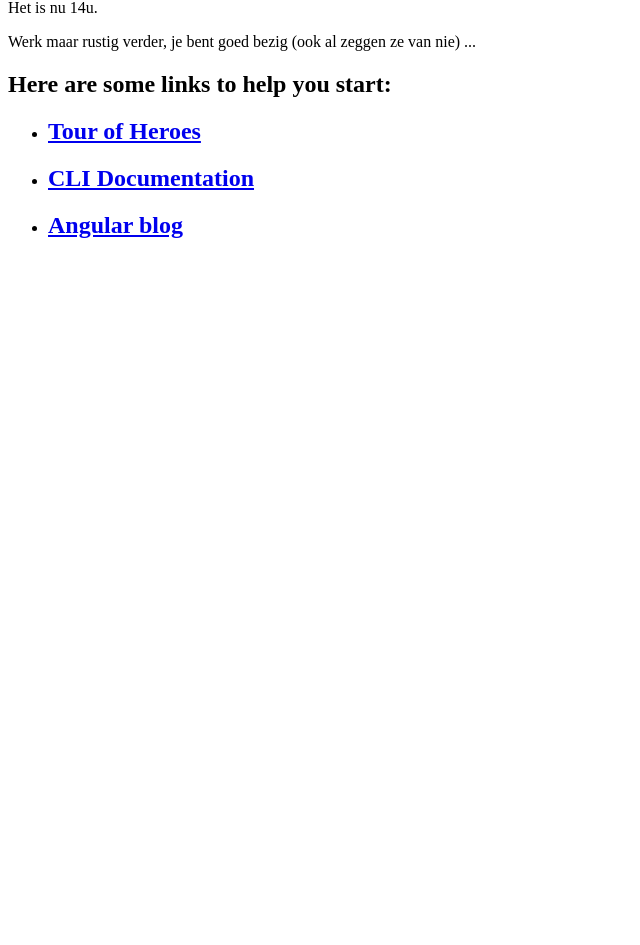
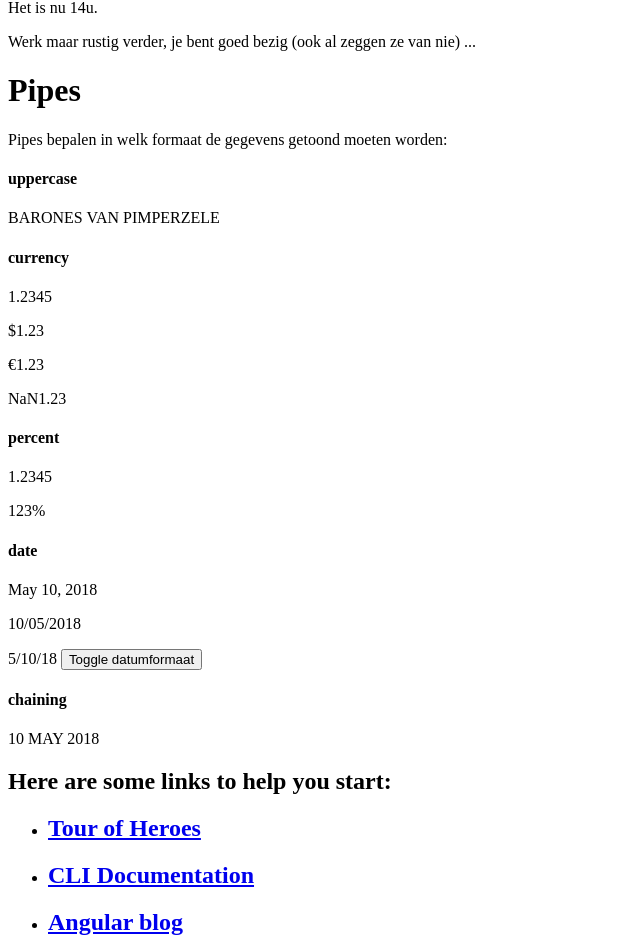
Before and after one commit to annve/tml-angular, an Angular app: page / in a window 1280 px wide. Shown: the part 1500-2445 px from the top of the page, without its empty margins (0-640 px from the left). Before the commit the page ends 1758 px from the top, so only its background shows below. Built offline with nearby package versions, Linux system fonts and the light colour scheme.

Commit message:
vb pipes toegevoegd

```diff
--- a/src/app/app.component.html
+++ b/src/app/app.component.html
@@ -10,6 +10,7 @@
 <vbif></vbif>
 <vbfor></vbfor>
 <vbswitch></vbswitch>
+<vbpipes></vbpipes>
 <h2>Here are some links to help you start: </h2>
 <ul>
   <li>
--- a/src/app/app.module.ts
+++ b/src/app/app.module.ts
@@ -8,6 +8,7 @@
 import { VbIfComponent } from './voorbeelden/vbif/vbif.component';
 import { VbForComponent } from './voorbeelden/vbfor/vbfor.component';
 import { VbSwitchComponent } from './voorbeelden/vbswitch/vbswitch.component';
+import { VbPipesComponent } from './voorbeelden/vbpipes/vbpipes.component';
 
 @NgModule({
   declarations: [
@@ -16,7 +17,8 @@
     VbDatabindingComponent,
     VbIfComponent,
     VbForComponent,
-    VbSwitchComponent
+    VbSwitchComponent,
+    VbPipesComponent
   ],
   imports: [
     BrowserModule, FormsModule
--- /dev/null
+++ b/src/app/voorbeelden/vbpipes/vbpipes.component.html
@@ -0,0 +1,23 @@
+<h1>Pipes</h1>
+<p>Pipes bepalen in welk formaat de gegevens getoond moeten worden:</p>
+
+<h4>uppercase</h4>
+<p>{{ naam | uppercase }}</p>
+
+<h4>currency</h4>
+<p>{{ bedrag }}</p>
+<p>{{ bedrag | currency }}</p>
+<p>{{ bedrag | currency:"EUR" }}</p>
+<p>{{ bedrag | currency:"EUR":symbol-narrow }}</p>
+
+<h4>percent</h4>
+<p>{{ bedrag }}</p>
+<p>{{ bedrag | percent}}</p>
+
+<h4>date</h4>
+<p>{{ datum | date }}</p>
+<p>{{ datum | date:"dd/MM/yyyy"}}</p>
+<p>{{ datum | date:datumFormaat}} <button (click)="toggleDatumFormaat()">Toggle datumformaat</button></p>
+
+<h4>chaining</h4>
+<p>{{ datum | date:"dd MMM yyyy" | uppercase }}</p>
--- /dev/null
+++ b/src/app/voorbeelden/vbpipes/vbpipes.component.ts
@@ -0,0 +1,22 @@
+import { Component, OnInit } from '@angular/core';
+
+@Component({
+  selector: 'vbpipes',
+  templateUrl: './vbpipes.component.html',
+  styleUrls: ['./vbpipes.component.css']
+})
+export class VbPipesComponent implements OnInit {
+  datum = new Date();
+  bedrag = 1.2345;
+  naam = "barones van Pimperzele";
+  toggleDatum = true; // start with true == shortDate
+
+  get datumFormaat()   { return this.toggleDatum ? 'shortDate' : 'fullDate'; }
+  toggleDatumFormaat() { this.toggleDatum = !this.toggleDatum; }
+
+  constructor() { }
+
+  ngOnInit() {
+  }
+
+}
```
Also changed, not shown: src/app/voorbeelden/vbpipes/vbpipes.component.css (added).
